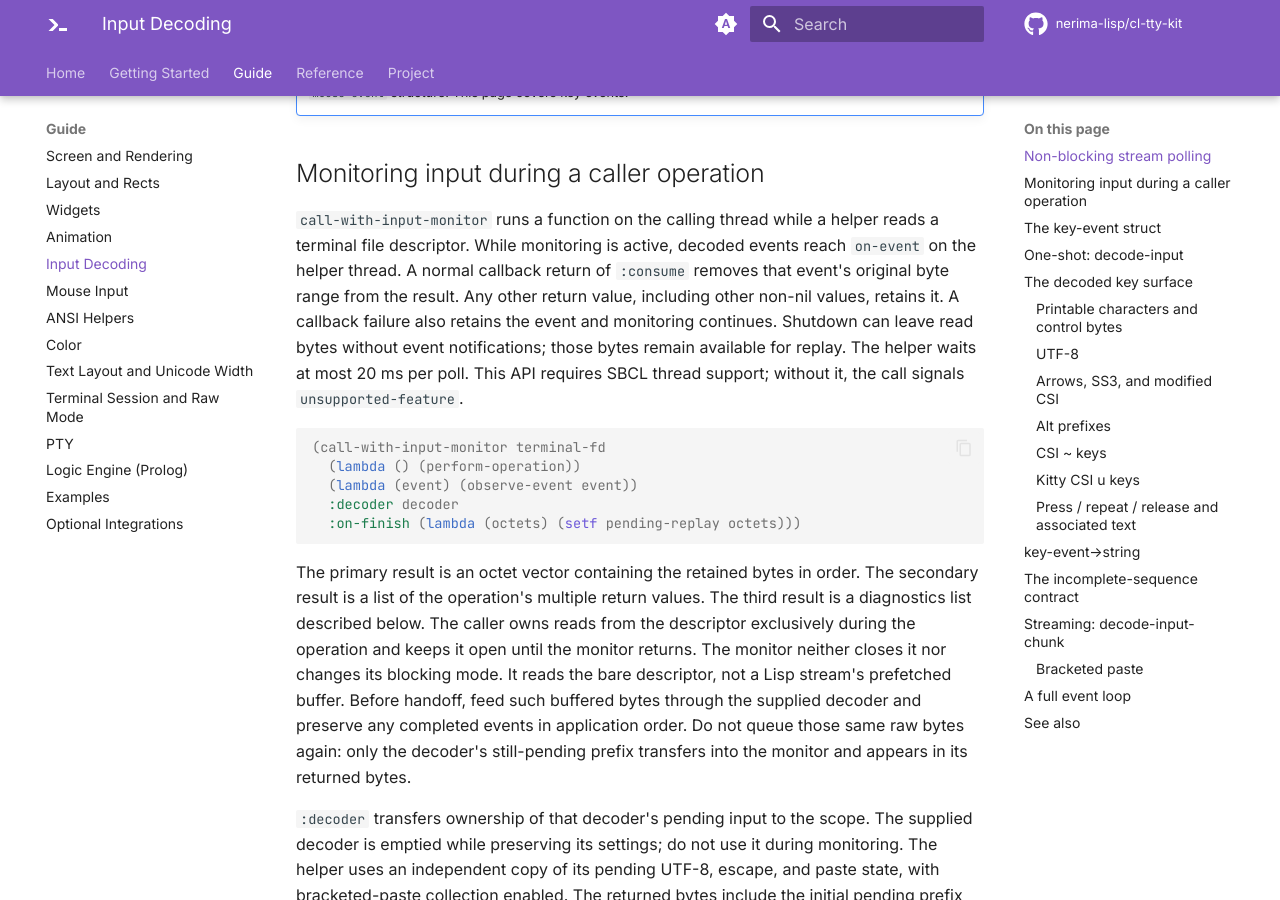
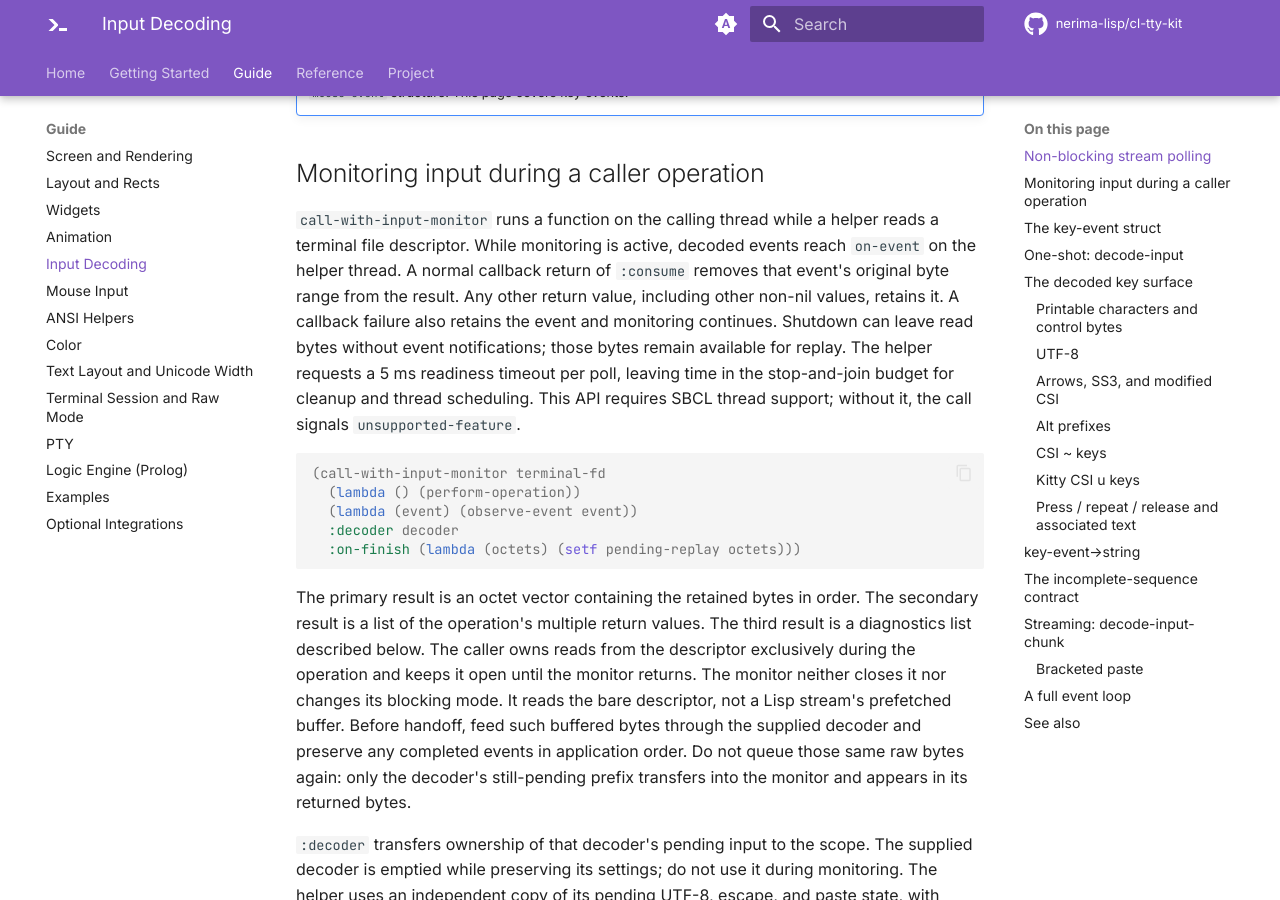
Before and after one commit to nerima-lisp/cl-tty-kit, an MkDocs documentation site: the page built from docs/src/guide/input-decoding.md, in a window 1280 px wide and 900 px high, scrolled down 1146 px. Built offline with MkDocs 1.6.1 and Material for MkDocs 9.7.7, drawn with Linux system fonts in a browser that asks for light colours; comment, search, counter and statistics services are not loaded.

Commit message:
fix(input): leave shutdown headroom with shorter readiness polls (K1)

````diff
--- a/docs/src/guide/input-decoding.md
+++ b/docs/src/guide/input-decoding.md
@@ -60,8 +60,9 @@ removes that event's original byte range from the result. Any other return value
 including other non-nil values, retains it. A callback failure also retains the
 event and monitoring continues. Shutdown can leave read bytes without event
 notifications; those bytes remain available for replay.
-The helper waits at most 20 ms per poll. This API requires SBCL thread support;
-without it, the call signals `unsupported-feature`.
+The helper requests a 5 ms readiness timeout per poll, leaving time in the
+stop-and-join budget for cleanup and thread scheduling. This API requires SBCL
+thread support; without it, the call signals `unsupported-feature`.
 
 ```lisp
 (call-with-input-monitor terminal-fd
````
Also changed, not shown: 2 other files.
